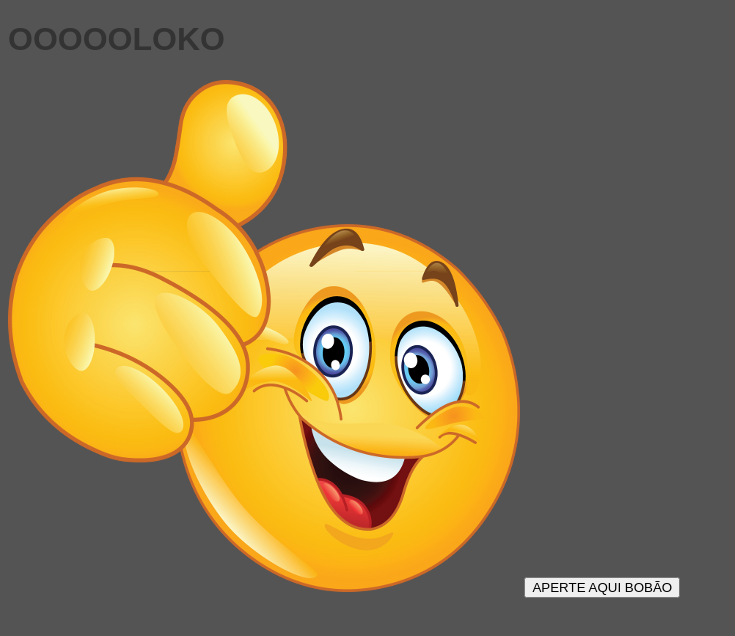
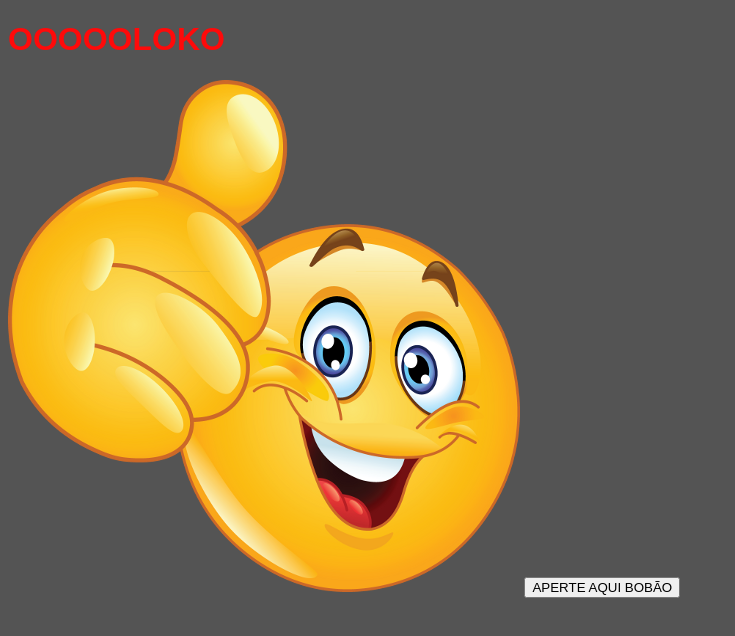
Before and after one commit to Calleu-Anhaia06/calleu-anhaia06.github.io, a plain HTML site: page index.html in a window 1280 px wide. Shown: the whole page, without its empty margins (0-735 px from the left). Drawn offline with Linux system fonts and the light colour scheme.

Commit message:
atualizado

```diff
--- a/index.css
+++ b/index.css
@@ -4,5 +4,5 @@ body {
 }
 
 h1 {
-    color: #333333;
+    color: #ff0a0a;
 }
```
